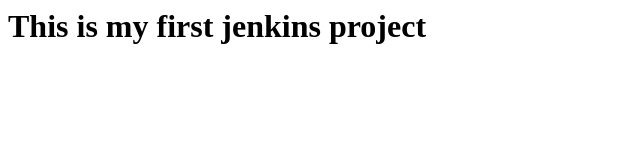
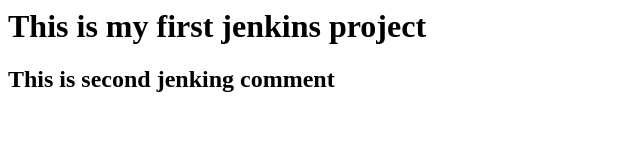
Before and after one commit to esreehari/website1, a plain HTML site: page index.html in a window 1280 px wide. Shown: the whole page, without its empty margins (0-640 px from the left). Drawn offline with Linux system fonts and the light colour scheme.

Commit message:
second commi

```diff
--- a/index.html
+++ b/index.html
@@ -1 +1,2 @@
 <h1>This is my first jenkins project</h1>
+<h2> This is second jenking comment </h2>
```
